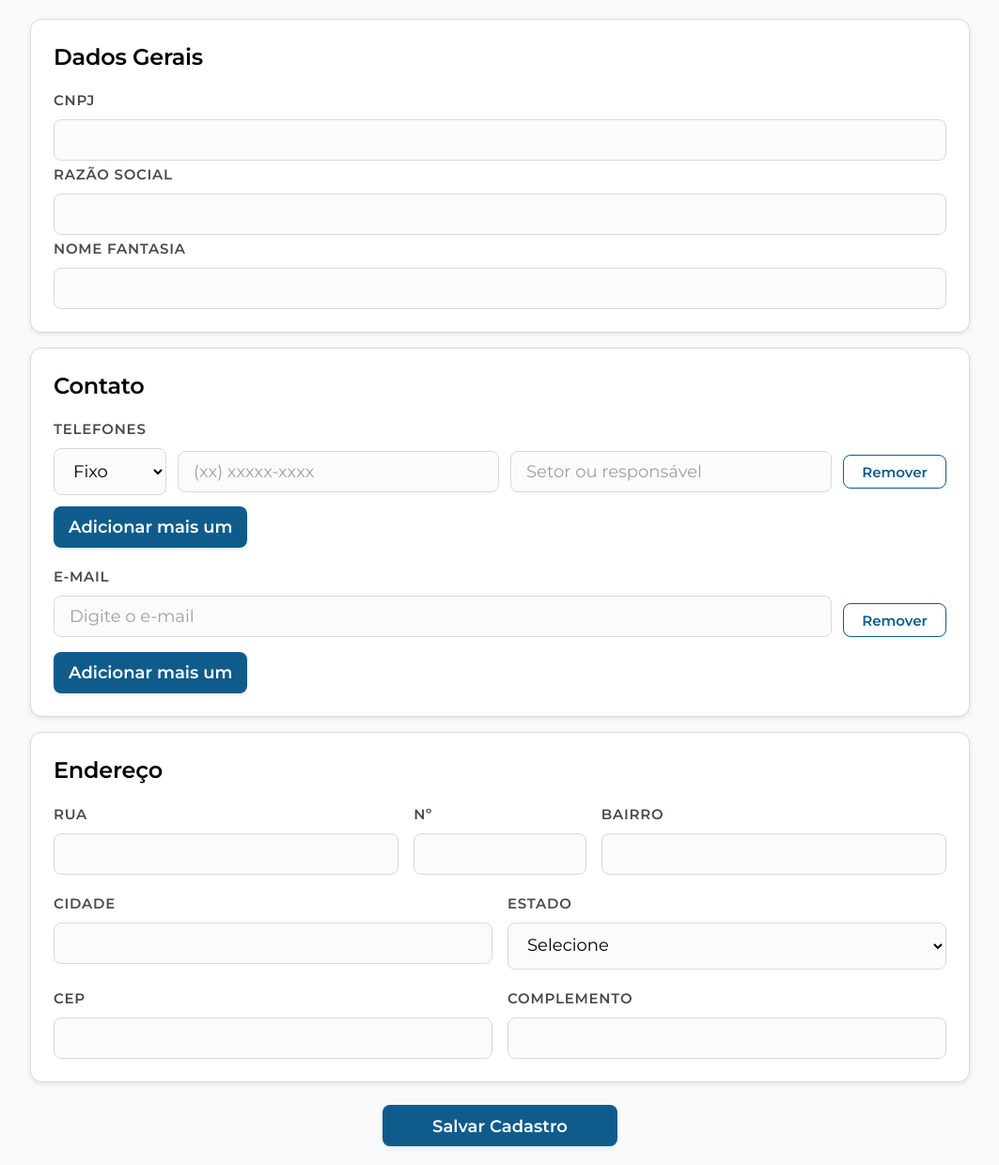
After one commit to worksyncsistema-del/WorkSync, a Flask app: page /cadastroEmpresas in a window 1280 px wide. The commit adds this page. Shown: the whole page at 94% size, without its empty margins (108-1171 px from the left). Run offline with Flask 3, Linux system fonts and the light colour scheme; the visitor is signed in with stand-in values (Sample User, id 1); some libraries are stand-ins or nearby versions.

Commit message:
Criação da tela de cadastro de empresas

```diff
--- a/routes/views.py
+++ b/routes/views.py
@@ -155,6 +155,11 @@ def gerenciar_usuario():
 @login_required
 def configuracoes():
     return render_template("configuracoes.html")
+
+@views_bp.route("/cadastroEmpresas")
+@login_required
+def cadastroEmpresas():
+    return render_template("cadastroEmpresas.html")
 
 @views_bp.route("/editarUsuario")
 @login_required
--- /dev/null
+++ b/static/css/cadastroEmpresas.css
@@ -0,0 +1,147 @@
+.container {
+    max-width: 1000px;
+    margin: 20px auto;
+}
+
+.grid-2 {
+    display: grid;
+    grid-template-columns: 1fr 1fr;
+    gap: var(--spacing-lg);
+}
+
+.grid-3 {
+    display: grid;
+    grid-template-columns: 2fr 1fr 2fr;
+    gap: var(--spacing-lg);
+}
+
+.mt {
+    margin-top: var(--spacing-lg);
+}
+
+.telefone-linha {
+    display: grid;
+    grid-template-columns: 120px 1fr 1fr 110px;
+    gap: var(--spacing-md);
+    margin-bottom: var(--spacing-md);
+    align-items: center;
+}
+
+.btn-primary.full {
+    width: 25%;
+    margin: var(--spacing-xl) auto 0;
+    display: block;
+}
+
+#emails input {
+    margin-bottom: var(--spacing-sm);
+}
+
+@media (max-width: 768px) {
+    .grid-2,
+    .grid-3,
+    .telefone-linha {
+        grid-template-columns: 1fr;
+    }
+}
+
+.email-linha {
+    display: grid;
+    grid-template-columns: 1fr 110px;
+    gap: var(--spacing-md);
+    margin-bottom: var(--spacing-sm);
+    align-items: center;
+}
+
+select {
+    height: auto !important;
+    min-height: 44px;
+    padding: var(--spacing-md) var(--spacing-lg);
+    line-height: 1.2;
+}
+
+.telefone-linha select {
+    padding-right: var(--spacing-lg);
+}
+
+input, select {
+    display: flex;
+    align-items: center;
+}
+
+/* ─── DARK MODE: CADASTRO EMPRESAS ───────────────────────── */
+
+body.dark-mode .container {
+    background-color: var(--background-color);
+}
+
+/* textos */
+body.dark-mode label,
+body.dark-mode h2 {
+    color: var(--text-color);
+}
+
+/* inputs e selects (reforço, caso algum estilo sobrescreva) */
+body.dark-mode input,
+body.dark-mode select {
+    background-color: #1e1e1e;
+    color: #f1f1f1;
+    border: 1px solid var(--card-border);
+}
+
+/* placeholders */
+body.dark-mode input::placeholder {
+    color: var(--muted-text);
+}
+
+/* cards (caso não esteja herdando corretamente) */
+body.dark-mode .card {
+    background: var(--card-bg);
+    border: 1px solid var(--card-border);
+    color: var(--text-color);
+}
+
+/* botões */
+body.dark-mode .btn-primary {
+    background: var(--color-primary);
+    color: #fff;
+}
+
+body.dark-mode .btn-primary:hover {
+    background: var(--color-primary-dark);
+}
+
+body.dark-mode .btn-secondary {
+    background: var(--color-primary);
+    color: var(--color-primary);
+    border: 1px solid var(--muted-text);
+}
+
+/* linhas dinâmicas (telefones/emails) */
+body.dark-mode .telefone-linha,
+body.dark-mode .email-linha {
+    color: var(--text-color);
+}
+
+/* selects (dropdown aberto melhora visual) */
+body.dark-mode select option {
+    background: #1e1e1e;
+    color: #f1f1f1;
+}
+
+/* ─── BOTÕES DE AÇÃO (ADICIONAR / REMOVER) NO DARK MODE ─── */
+
+body.dark-mode .btn-add,
+body.dark-mode .telefone-linha .btn-secondary,
+body.dark-mode .email-linha .btn-secondary {
+    background: var(--color-primary);
+    color: #ffffff;
+    border: none;
+}
+
+/* hover */
+body.dark-mode .btn-add:hover,
+body.dark-mode .telefone-linha .btn-secondary:hover,
+body.dark-mode .email-linha .btn-secondary:hover {
+    background: var(--color-primary-dark);
+}
--- /dev/null
+++ b/static/js/cadastroEmpresas.js
@@ -0,0 +1,69 @@
+function addTelefone() {
+    const container = document.getElementById("telefones");
+
+    const div = document.createElement("div");
+    div.classList.add("telefone-linha");
+
+    div.innerHTML = `
+        <select>
+            <option>Fixo</option>
+            <option>Celular</option>
+        </select>
+
+        <input type="text" placeholder="(xx) xxxxx-xxxx">
+
+        <input type="text" placeholder="Setor ou responsável">
+
+        <button type="button" class="btn btn-secondary btn-sm btn-remover">
+            Remover
+        </button>
+    `;
+
+    container.appendChild(div);
+
+    div.querySelector(".btn-remover").addEventListener("click", () => {
+        const total = document.querySelectorAll(".telefone-linha").length;
+
+        if (total > 1) {
+            div.remove();
+        } else {
+            alert("Deve haver pelo menos um telefone.");
+        }
+    });
+}
+
+function addEmail() {
+    const container = document.getElementById("emails");
+
+    const div = document.createElement("div");
+    div.classList.add("email-linha");
+
+    div.innerHTML = `
+        <input type="email" placeholder="Digite o e-mail">
+
+        <button type="button" class="btn btn-secondary btn-sm btn-remover-email">
+            Remover
+        </button>
+    `;
+
+    container.appendChild(div);
+
+    div.querySelector(".btn-remover-email").addEventListener("click", () => {
+        if (document.querySelectorAll(".email-linha").length > 1) {
+            div.remove();
+        } else {
+            alert("Deve haver pelo menos um e-mail.");
+        }
+    });
+}
+
+// inicial
+window.onload = () => {
+    if (document.querySelectorAll(".telefone-linha").length === 0) {
+        addTelefone();
+    }
+
+    if (document.querySelectorAll(".email-linha").length === 0) {
+        addEmail();
+    }
+};
--- /dev/null
+++ b/templates/cadastroEmpresas.html
@@ -0,0 +1,124 @@
+<!DOCTYPE html>
+<html lang="pt-br">
+
+<head>
+    <meta charset="UTF-8">
+    <title>Cadastro de Empresa</title>
+    <link rel="preconnect" href="https://fonts.googleapis.com">
+    <link rel="preconnect" href="https://fonts.gstatic.com" crossorigin>
+    <link href="https://fonts.googleapis.com/css2?family=Montserrat:wght@400;500;600;700&display=swap" rel="stylesheet">
+    <link rel="stylesheet" href="{{ url_for('static', filename='css/worksync-global.css') }}">
+    <link rel="stylesheet" href="{{ url_for('static', filename='css/cadastroEmpresas.css') }}">
+    <link rel="stylesheet" href="{{ url_for('static', filename='css/dark-mode.css') }}">
+
+</head>
+
+<body>
+
+    <div class="container">
+
+        <div class="card">
+            <h2>Dados Gerais</h2>
+
+            <label>CNPJ</label>
+            <input type="text">
+
+            <label>Razão Social</label>
+            <input type="text">
+
+            <label>Nome Fantasia</label>
+            <input type="text">
+        </div>
+
+        <div class="card">
+            <h2>Contato</h2>
+
+            <label>Telefones</label>
+            <div id="telefones"></div>
+            <button class="btn btn-primary btn-add" onclick="addTelefone()">Adicionar mais um</button>
+
+            <div class="mt">
+                <label>E-mail</label>
+                <div id="emails"></div>
+                <button class="btn btn-primary btn-add" onclick="addEmail()">Adicionar mais um</button>
+            </div>
+        </div>
+
+        <div class="card">
+            <h2>Endereço</h2>
+
+            <div class="grid-3">
+                <div>
+                    <label>Rua</label>
+                    <input type="text">
+                </div>
+                <div>
+                    <label>Nº</label>
+                    <input type="text">
+                </div>
+                <div>
+                    <label>Bairro</label>
+                    <input type="text">
+                </div>
+            </div>
+
+            <div class="grid-2 mt">
+                <div>
+                    <label>Cidade</label>
+                    <input type="text">
+                </div>
+                <div>
+                    <label>Estado</label>
+                    <select>
+                        <option>Selecione</option>
+                        <option>AC</option>
+                        <option>AL</option>
+                        <option>AP</option>
+                        <option>AM</option>
+                        <option>BA</option>
+                        <option>CE</option>
+                        <option>DF</option>
+                        <option>ES</option>
+                        <option>GO</option>
+                        <option>MA</option>
+                        <option>MT</option>
+                        <option>MS</option>
+                        <option>MG</option>
+                        <option>PA</option>
+                        <option>PB</option>
+                        <option>PR</option>
+                        <option>PE</option>
+                        <option>PI</option>
+                        <option>RJ</option>
+                        <option>RN</option>
+                        <option>RS</option>
+                        <option>RO</option>
+                        <option>RR</option>
+                        <option>SC</option>
+                        <option>SP</option>
+                        <option>SE</option>
+                        <option>TO</option>
+                    </select>
+                </div>
+            </div>
+
+            <div class="grid-2 mt">
+                <div>
+                    <label>CEP</label>
+                    <input type="text">
+                </div>
+                <div>
+                    <label>Complemento</label>
+                    <input type="text">
+                </div>
+            </div>
+        </div>
+
+        <button class="btn btn-primary full">Salvar Cadastro</button>
+
+    </div>
+
+    <script src="{{ url_for('static', filename='js/cadastroEmpresas.js') }}"></script>
+</body>
+
+</html>
--- a/templates/menu.html
+++ b/templates/menu.html
@@ -58,8 +58,9 @@
         <li class="divider"></li>
         <li><a href="/gerenciarUsuario" id="gerenciamento" target="conteudo">Gerenciamento</a></li>
         <li><a href="/cadastroUsuario" target="conteudo">Cadastro</a></li>
+        <li><a href="/cadastroEmpresas" target="conteudo">Cadastro (Empresas)</a></li>
         <li><a href="/cadastrarFoto" target="conteudo">Cad. foto</a></li>
-        <li><a href="/configuracoes" target="conteudo"> Configurações</a></li>
+        <li><a href="/configuracoes" target="conteudo">Configurações</a></li>
       {% endif %}
       </ul>
     </aside>
```
